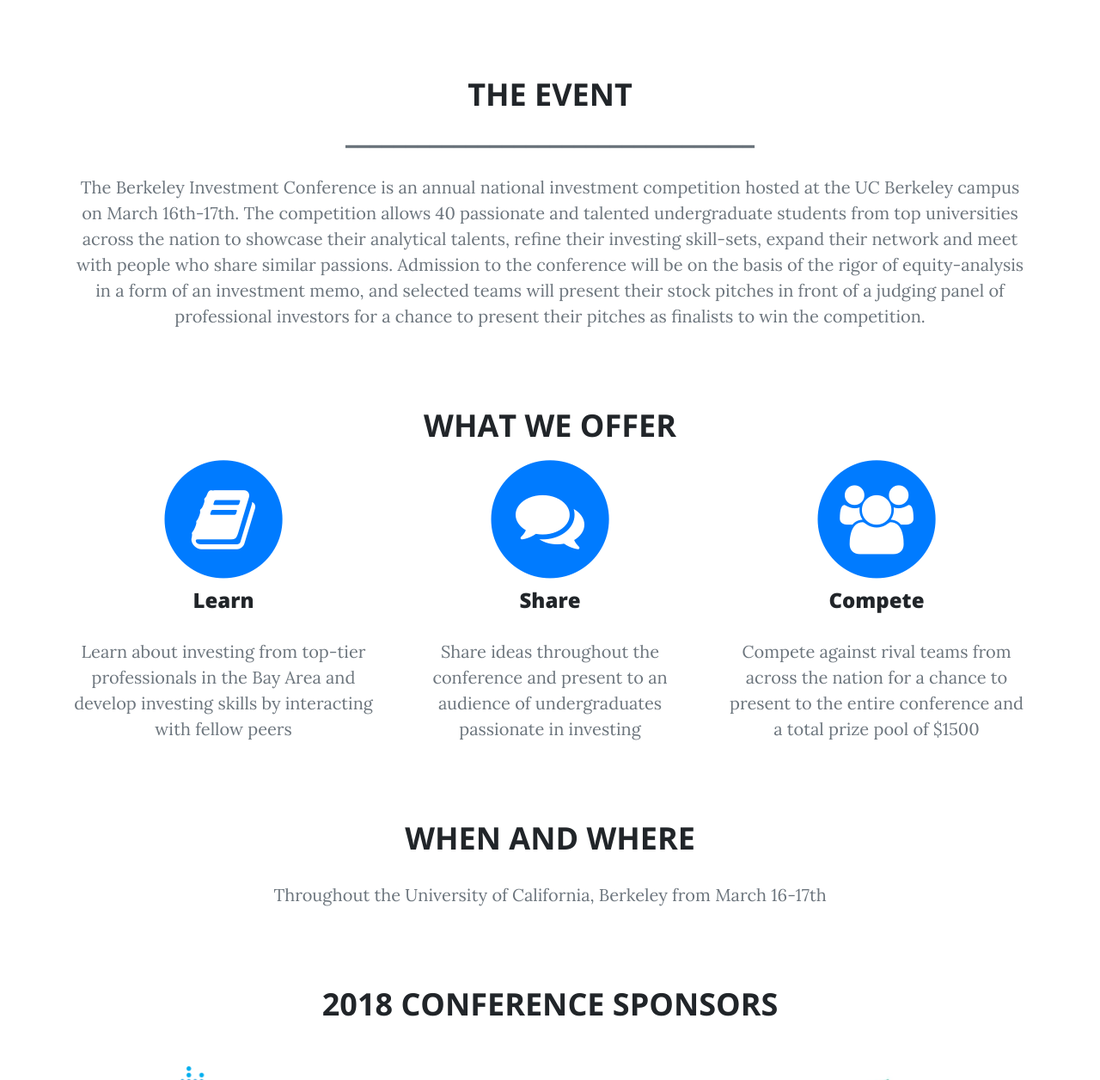
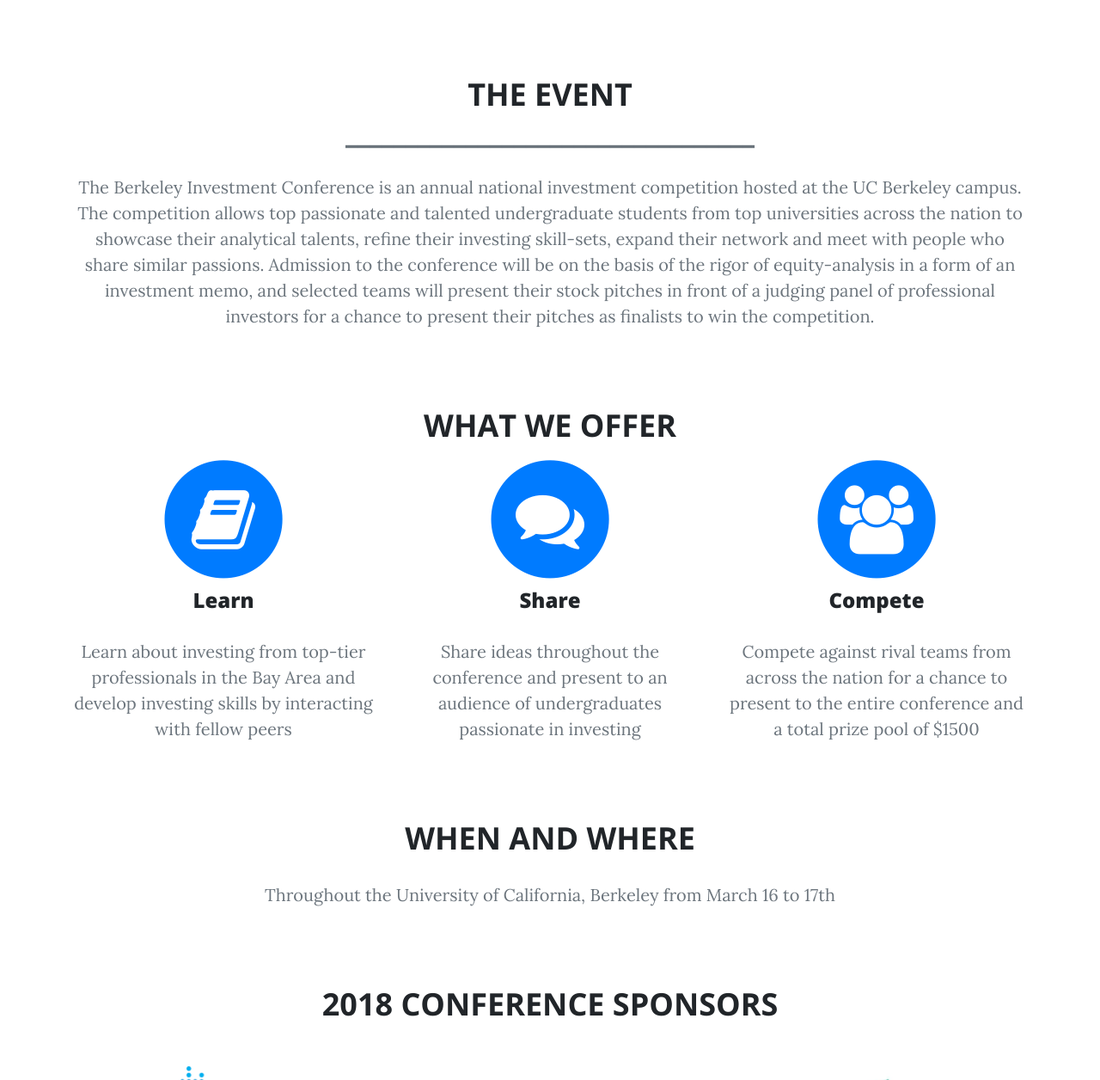
Before and after one commit to Aztreas/bic, a plain HTML site: page index.html in a window 1280 px wide. Shown: the part 874-2130 px from the top of the page at 86% size. Drawn offline with nearby package versions, Linux system fonts and the light colour scheme.

Commit message:
new content

```diff
--- a/index.html
+++ b/index.html
@@ -4,7 +4,7 @@
   <head>
 
     <meta charset="utf-8">
-    <meta name="viewport" content="width=device-width, initial-scale=1, shrink-to-fit=no">
+    <meta name="viewport" content="width=device-width, initial-scale=1, shrink-to-fit=yes">
     <meta name="description" content="">
     <meta name="author" content="">
 
@@ -97,7 +97,7 @@
             __________________________________
 
           </h3>
-            <p class="text-muted">The Berkeley Investment Conference is an annual national investment competition hosted at the UC Berkeley campus on March 16th-17th. The competition allows 40 passionate and talented undergraduate students from top universities across the nation to showcase their analytical talents, refine their investing skill-sets, expand their network and meet with people who share similar passions. Admission to the conference will be on the basis of the rigor of equity-analysis in a form of an investment memo, and selected teams will present their stock pitches in front of a judging panel of professional investors for a chance to present their pitches as finalists to win the competition.</p>
+            <p class="text-muted">The Berkeley Investment Conference is an annual national investment competition hosted at the UC Berkeley campus. The competition allows top passionate and talented undergraduate students from top universities across the nation to showcase their analytical talents, refine their investing skill-sets, expand their network and meet with people who share similar passions. Admission to the conference will be on the basis of the rigor of equity-analysis in a form of an investment memo, and selected teams will present their stock pitches in front of a judging panel of professional investors for a chance to present their pitches as finalists to win the competition.</p>
           </div>
         </div>
     </section>
@@ -147,7 +147,7 @@
         <div class="row">
           <div class="col-lg-12 text-center">
             <h2 class="section-heading text-uppercase">When and Where</h2>
-            <p class="text-muted">Throughout the University of California, Berkeley from March 16-17th</p>
+            <p class="text-muted">Throughout the University of California, Berkeley from March 16 to 17th</p>
           </div>
         </div>
     </section>
```
Also changed, not shown: register.html (+1 -1 lines).
